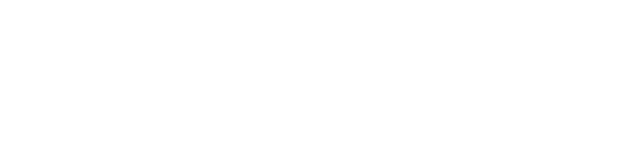
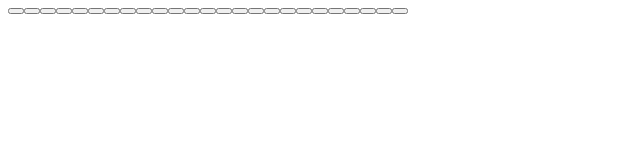
Before and after one commit to raiResham/onlinebingo, a plain HTML site: page index.html in a window 1280 px wide. Shown: the whole page, without its empty margins (0-640 px from the left). Drawn offline with Linux system fonts and the light colour scheme.

Commit message:
Dynamically Created Cellsgit add index.html

```diff
--- a/index.html
+++ b/index.html
@@ -5,6 +5,19 @@
         </title>
     </head>
     <body>
+        <script>
+            console.log("online bingo!!!")
 
+            var cellsArray=[];
+            for(let i = 0 ; i < 25; i++){
+                var cell = document.createElement("BUTTON");
+                cellsArray.push(cell)
+            }
+            for(let i = 0 ; i < 25; i++){
+                document.body.appendChild(cellsArray[i]);
+            }
+
+
+        </script>
     </body>
 </html>
```
